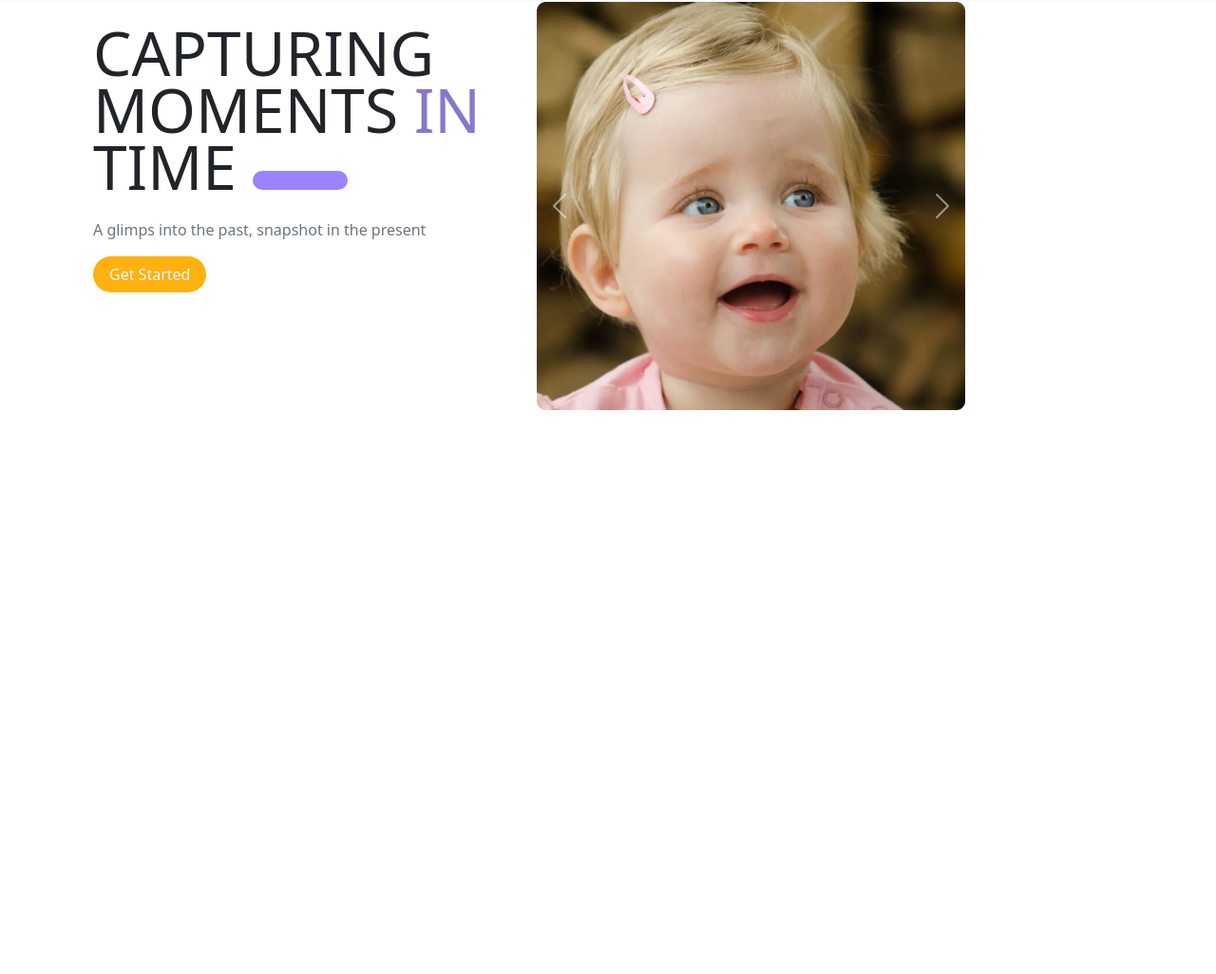
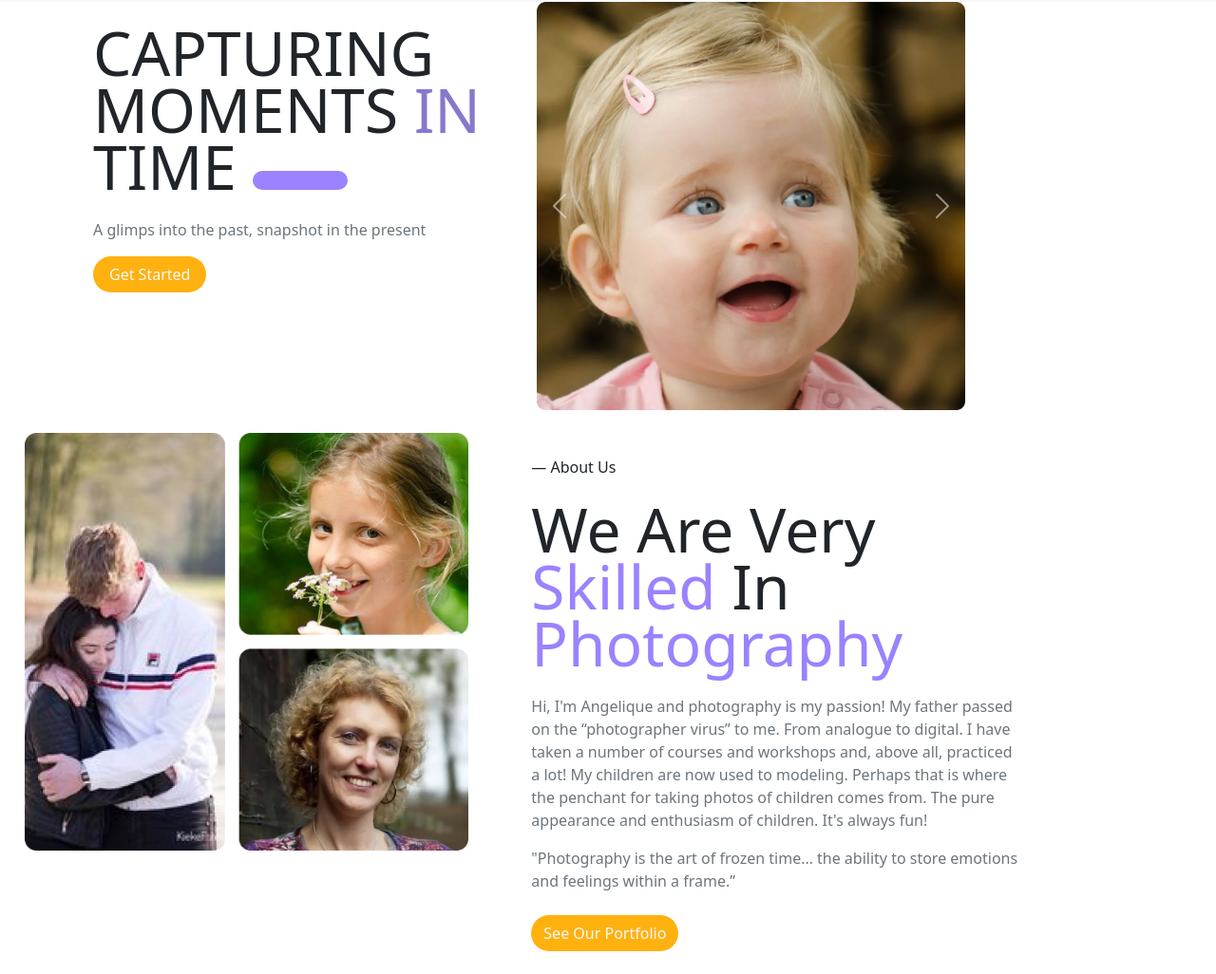
Before and after one commit to Azharul-Islam-Bappy/Bootstrap, a plain HTML site: page index.html in a window 1280 px wide. Shown: the part 63-1089 px from the top of the page at 95% size. Before the commit the page ends 800 px from the top, so only its background shows below. Drawn offline with nearby package versions, Linux system fonts and the light colour scheme.

Commit message:
about us or hero section completed

```diff
--- a/index.html
+++ b/index.html
@@ -81,6 +81,25 @@
       </div>
     </section>
 
+    <scetion class="container-lg">
+      <section class="row gap-2">
+        <div class=" col col-12 col-lg-5">
+          <img class="img-width" src="assets/Group 11.png" alt="group image">
+        </div>
+        <div class=" col col-12 col-lg-5 mt-2 mx-2">
+          <span class="d-block text-dark mt-3 mb-4">— About Us</span>
+
+          <h1 class="display-3 mb-4">We Are Very <span >Skilled</span> In <span>Photography</span></h1>
+          <p class="text-secondary mb-3">Hi, I'm Angelique and photography is my passion! My father passed on the “photographer virus” to me. From analogue to digital. I have taken a number of courses and workshops and, above all, practiced a lot! My children are now used to modeling. Perhaps that is where the penchant for taking photos of children comes from. The pure appearance and enthusiasm of children. It's always fun!</p>
+          <p class="text-secondary mb-2">
+            "Photography is the art of frozen time… the ability to store emotions and feelings within a frame.”
+          </p>
+          <button class="btn rounded-pill text-light mt-3">See Our Portfolio</button>
+        </div>
+      </section>
+    </scetion>
+
+
 
     <script src="https://cdn.jsdelivr.net/npm/bootstrap@5.3.0-alpha1/dist/js/bootstrap.bundle.min.js"></script>
   </body>
--- a/style.css
+++ b/style.css
@@ -8,6 +8,7 @@
 
 :root{
   --btn-color: #ffb110;
+  --blue-color: #9b82ff;
 }
 
 .navbar-brand{
@@ -36,7 +37,14 @@ h1.display-3{
     height: 20px;
     border: none;
     outline: none;
-    background-color: #9b82ff;
+    background-color: var(--blue-color);
     border-radius: 15px;
   }
+  span{
+    color: var(--blue-color);
+  }
 }
+.img-width{
+  width: 90%;
+  margin-inline: 5%;
+}
```
